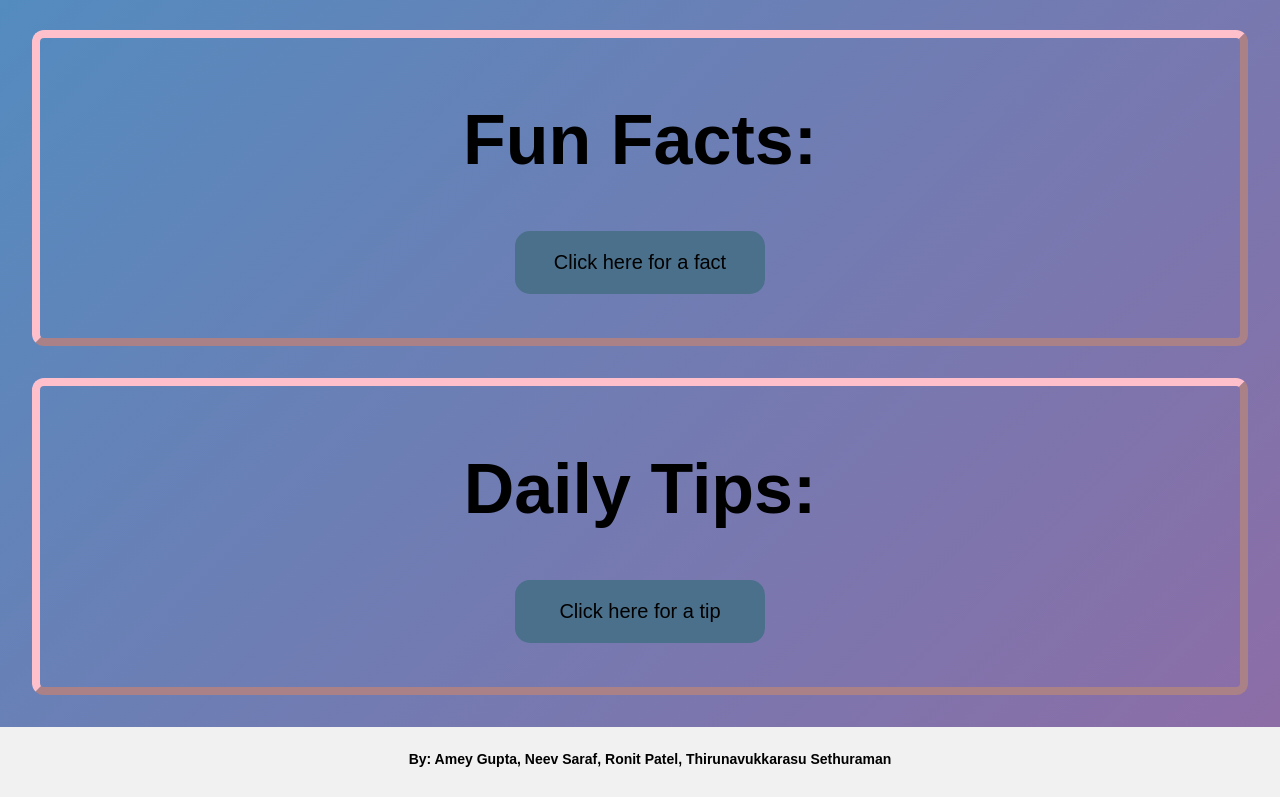
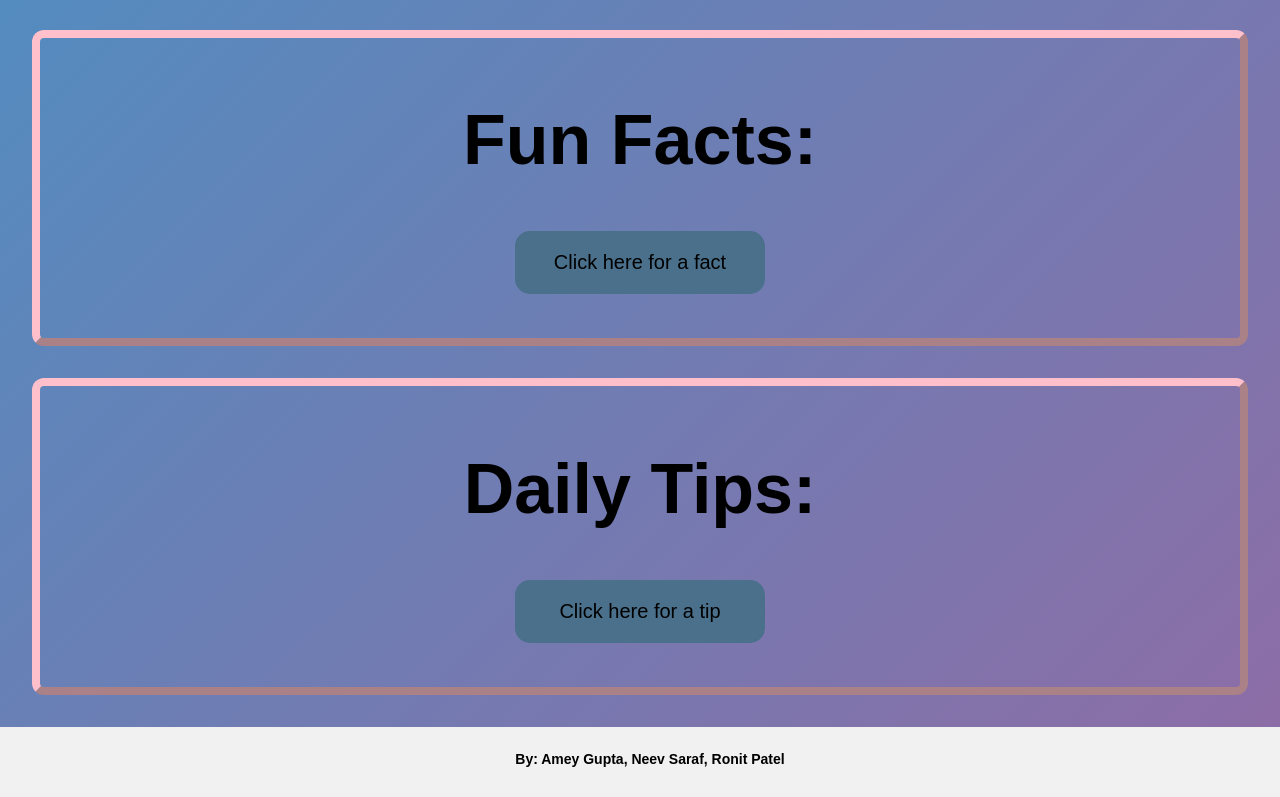
Before and after one commit to QuickLeisure/QuickLeisure, a plain HTML site: page index.html in a window 1280 px wide. Shown: the part 904-1701 px from the top of the page. Drawn offline with Linux system fonts and the light colour scheme.

Commit message:
Programmers

```diff
--- a/index.html
+++ b/index.html
@@ -246,7 +246,7 @@ function scrollFunction() {
 </body>
 
 <div class="footer">
-  <p style = "font-size: 14px; text-align: center;">By: Amey Gupta, Neev Saraf, Ronit Patel, Thirunavukkarasu Sethuraman<p>
+  <p style = "font-size: 14px; text-align: center;">By: Amey Gupta, Neev Saraf, Ronit Patel<p>
     </div>
 </html>
 </html>
```
